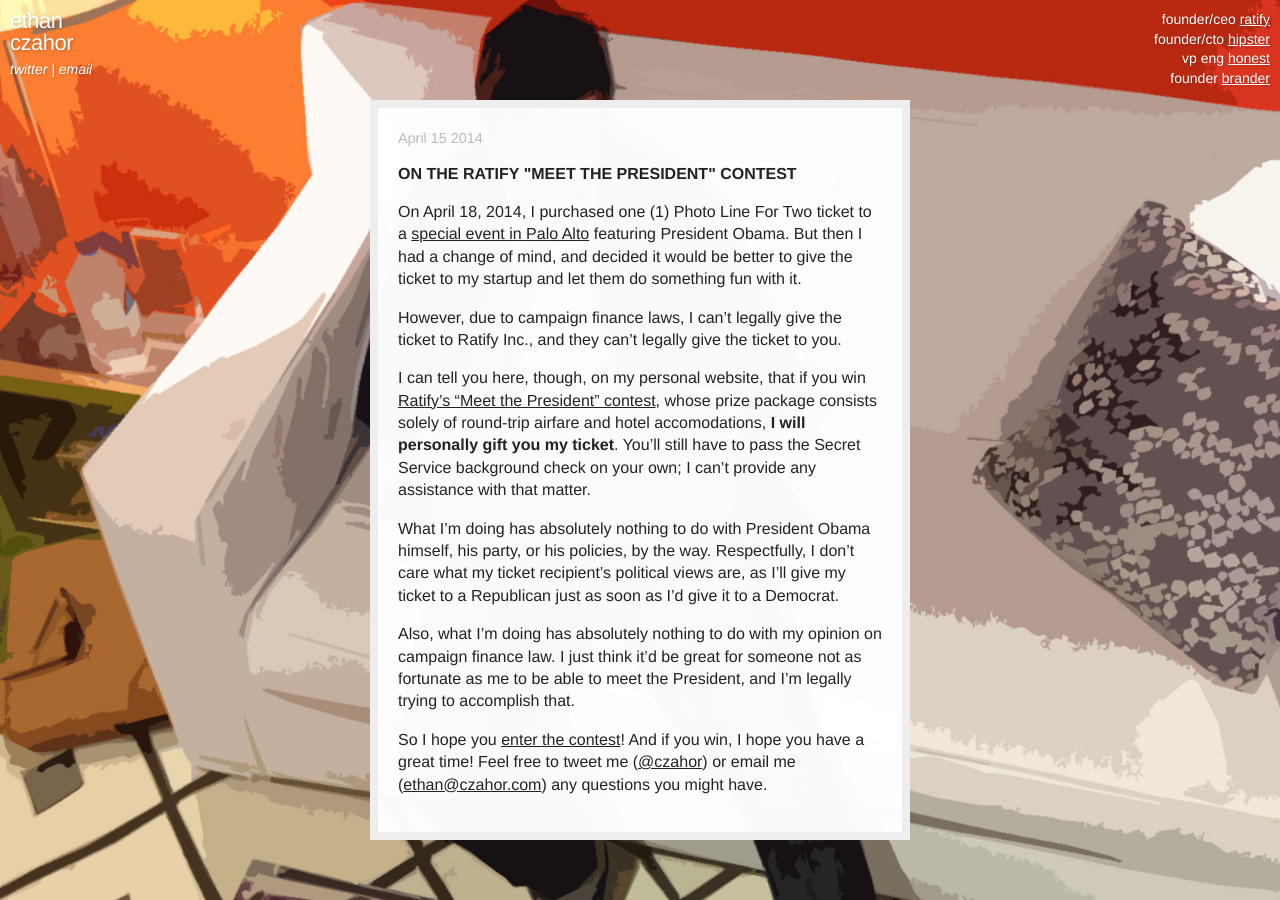
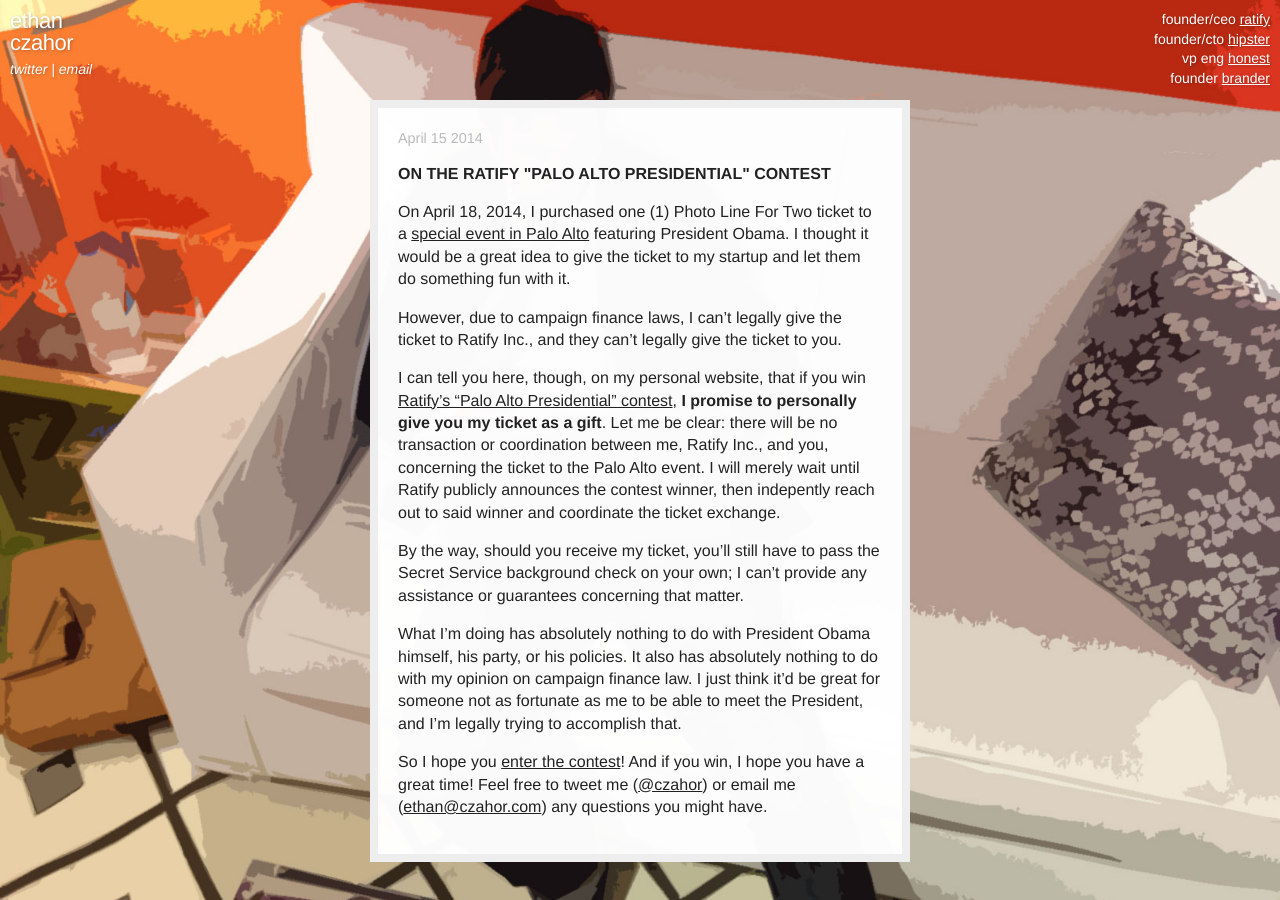
Before and after one commit to czahor/czahor.github.io, a Jekyll site: the page built from _posts/2014-04-15-meet-the-president.markdown, in a window 1280 px wide. Built offline with Jekyll 4.4.1, drawn with Linux system fonts in a browser that asks for light colours; Markdown is read by kramdown in place of the engine named in the settings.

Commit message:
palo alto presidential

```diff
--- a/_posts/2014-04-15-meet-the-president.markdown
+++ b/_posts/2014-04-15-meet-the-president.markdown
@@ -1,6 +1,6 @@
 ---
 layout: post
-title:  On the Ratify "Meet the President" Contest
+title:  On the Ratify "Palo Alto Presidential" Contest
 date:   2014-04-15 00:00:00 -0800
 redirect_from:
   - /
@@ -8,19 +8,17 @@ redirect_from:
 
 On April 18, 2014, I purchased one (1) Photo Line For Two ticket to a
 <a href="https://my.democrats.org/page/contribute/PaloAltoReceptionMay8?custom1=98870421" target="_blank">special event in Palo Alto</a> featuring President Obama.
-But then I had a change of mind, and decided it would be better to give the ticket to my startup and let them do something fun with it.
+I thought it would be a great idea to give the ticket to my startup and let them do something fun with it.
 
 However, due to campaign finance laws, I can't legally give the ticket to Ratify Inc., and they can't legally give the ticket to you.
 
-I can tell you here, though, on my personal website, that if you win [Ratify's "Meet the President" contest](http://www.ratifyapp.com/contest),
-whose prize package consists solely of round-trip airfare and hotel accomodations, **I will personally gift you my ticket**.
-You'll still have to pass the Secret Service background check on your own; I can't provide any assistance with that matter.
+I can tell you here, though, on my personal website, that if you win [Ratify's "Palo Alto Presidential" contest](http://www.ratifyapp.com/contest),
+**I promise to personally give you my ticket as a gift**. Let me be clear: there will be no transaction or coordination between me, Ratify Inc., and you, concerning the ticket
+to the Palo Alto event. I will merely wait until Ratify publicly announces the contest winner, then indepently reach out to said winner and coordinate the ticket exchange.
 
-What I'm doing has absolutely nothing to do with President Obama himself, his party, or his policies, by the way.
-Respectfully, I don't care what my ticket recipient's political views are, as I'll give my ticket to a Republican just as soon as I'd give it to a Democrat.
+By the way, should you receive my ticket, you'll still have to pass the Secret Service background check on your own; I can't provide any assistance or guarantees concerning that matter.
 
-Also, what I'm doing has absolutely nothing to do with my opinion on campaign finance law. I just think it'd be great for someone not as fortunate as me to
-be able to meet the President, and I'm legally trying to accomplish that.
+What I'm doing has absolutely nothing to do with President Obama himself, his party, or his policies. It also has absolutely nothing to do with my opinion on campaign finance law. I just think it'd be great for someone not as fortunate as me to be able to meet the President, and I'm legally trying to accomplish that.
 
 So I hope you [enter the contest](http://www.ratifyapp.com/contest)! And if you win, I hope you have a great time!
 Feel free to tweet me (<a href="https://twitter.com/czahor" target="_blank">@czahor</a>) or email me (<a href="mailto:ethan@czahor.com" target="_blank">ethan@czahor.com</a>) any questions you might have.
```
